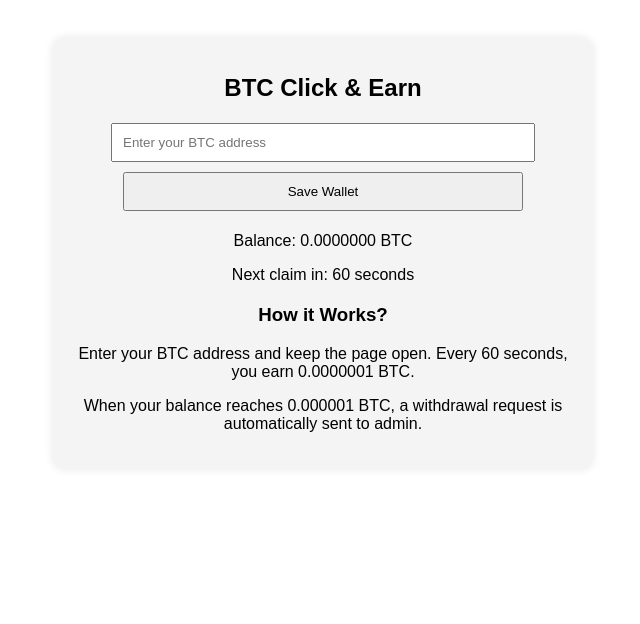
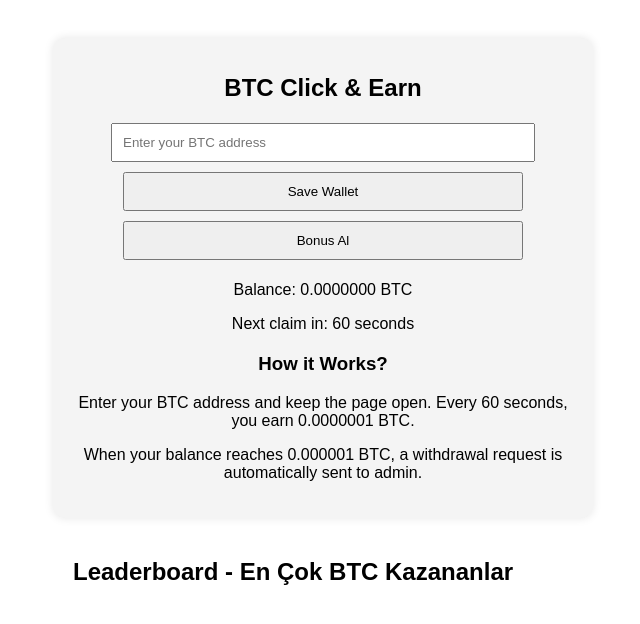
Before and after one commit to BursaliAlperen/Ads2btc, a PHP site: page / in a window 1280 px wide. Shown: the top 624 px of the page, without its empty margins (317-957 px from the left). Run offline with PHP 8.4, Linux system fonts and the light colour scheme; some libraries are stand-ins or nearby versions.

Commit message:
Add files via upload

```diff
--- a/index.html
+++ b/index.html
@@ -1,4 +1,3 @@
-
 <!DOCTYPE html>
 <html lang="en">
 <head>
@@ -30,6 +29,13 @@
         .ad {
             margin: 20px 0;
         }
+        #leaderboard-container {
+            margin-top: 40px;
+            text-align: left;
+            max-width: 500px;
+            margin-left: auto;
+            margin-right: auto;
+        }
     </style>
 </head>
 <body>
@@ -37,8 +43,10 @@
         <h1>BTC Click & Earn</h1>
         <input type="text" id="wallet" placeholder="Enter your BTC address" />
         <button onclick="saveWallet()">Save Wallet</button>
+        <button onclick="claimBonus()">Bonus Al</button>
         <p>Balance: <span id="balance">0</span> BTC</p>
         <p>Next claim in: <span id="timer">60</span> seconds</p>
+        <p id="bonus-message" style="color:green;"></p>
         <div class="ad">
             <script type="text/javascript">
                 atOptions = {
@@ -55,6 +63,12 @@
         <p>Enter your BTC address and keep the page open. Every 60 seconds, you earn 0.0000001 BTC.</p>
         <p>When your balance reaches 0.000001 BTC, a withdrawal request is automatically sent to admin.</p>
     </div>
+
+    <div id="leaderboard-container">
+        <h2>Leaderboard - En Çok BTC Kazananlar</h2>
+        <ul id="leaderboard-list"></ul>
+    </div>
+
     <script>
         let wallet = localStorage.getItem('wallet') || "";
         let balance = parseFloat(localStorage.getItem(wallet)) || 0;
@@ -91,6 +105,57 @@
                 }
             }
         }, 1000);
+
+        function fetchLeaderboard() {
+            fetch('/leaderboard')
+            .then(res => res.json())
+            .then(data => {
+                const list = document.getElementById('leaderboard-list');
+                list.innerHTML = '';
+                data.forEach(user => {
+                    const li = document.createElement('li');
+                    li.textContent = `${user.wallet} — ${user.balance} BTC`;
+                    list.appendChild(li);
+                });
+            })
+            .catch(err => {
+                console.error('Leaderboard fetch error:', err);
+            });
+        }
+
+        fetchLeaderboard();
+        setInterval(fetchLeaderboard, 60000);
+
+        function claimBonus() {
+            if (!wallet) {
+                alert('Önce cüzdan adresinizi kaydedin.');
+                return;
+            }
+            const formData = new FormData();
+            formData.append('wallet', wallet);
+
+            fetch('/claim_bonus', {
+                method: 'POST',
+                body: formData
+            })
+            .then(res => res.json())
+            .then(data => {
+                if (data.error) {
+                    document.getElementById('bonus-message').style.color = 'red';
+                    document.getElementById('bonus-message').innerText = data.error;
+                } else {
+                    document.getElementById('bonus-message').style.color = 'green';
+                    document.getElementById('bonus-message').innerText = data.message;
+                    balance = data.balance;
+                    localStorage.setItem(wallet, balance);
+                    document.getElementById('balance').innerText = balance.toFixed(7);
+                    fetchLeaderboard();
+                }
+            })
+            .catch(err => {
+                console.error('Bonus claim error:', err);
+            });
+        }
     </script>
 </body>
 </html>
--- a/style.css
+++ b/style.css
@@ -1,4 +1,3 @@
-
 body {
     background-color: #0d1117;
     color: #c9d1d9;
```
Also changed, not shown: 1 other file.
